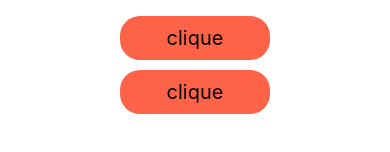
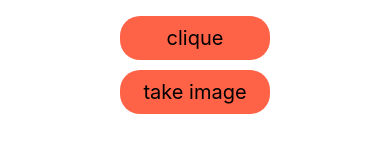
Before and after one commit to Dwikavindra/react-native-greyscale-to-binary, a React Native app: screen / in a window 390 px wide. Shown: the part 442-594 px from the top of the page. Built offline with nearby package versions, Linux system fonts and the light colour scheme.

Commit message:
update PixelImage

```diff
--- a/src/components/ImagePixels.js
+++ b/src/components/ImagePixels.js
@@ -29,6 +29,7 @@ const ImagePixels = () => {
           mime: image.data,
         });
         setImages(null);
+        PixelsImage.createBinaryPixels(image.path);
       })
       .catch(e => alert(e));
   };
@@ -49,6 +50,7 @@ const ImagePixels = () => {
           height: image.height,
         });
         setImages(null);
+        PixelsImage.createBinaryPixels(image.path);
       })
       .catch(e => alert(e));
   };
@@ -59,7 +61,7 @@ const ImagePixels = () => {
 
 
   function testFunction() {
-    PixelsImage.createBinaryPixels('testName', 'testLocation');
+    PixelsImage.createBinaryPixels(image.path);
     console.log("goooooooooodddddddd");
   }
 
@@ -102,7 +104,7 @@ const ImagePixels = () => {
           padding: 10,
           borderRadius: 20,
           textAlign: 'center'
-        }} onPress={() => pickSingleBase64()}>clique</Text>
+        }} onPress={() => pickSingleBase64()}>take image</Text>
       </View>
     </View>
   );
```
Also changed, not shown: 5 other files (tests, documents, lock files or other folders).
